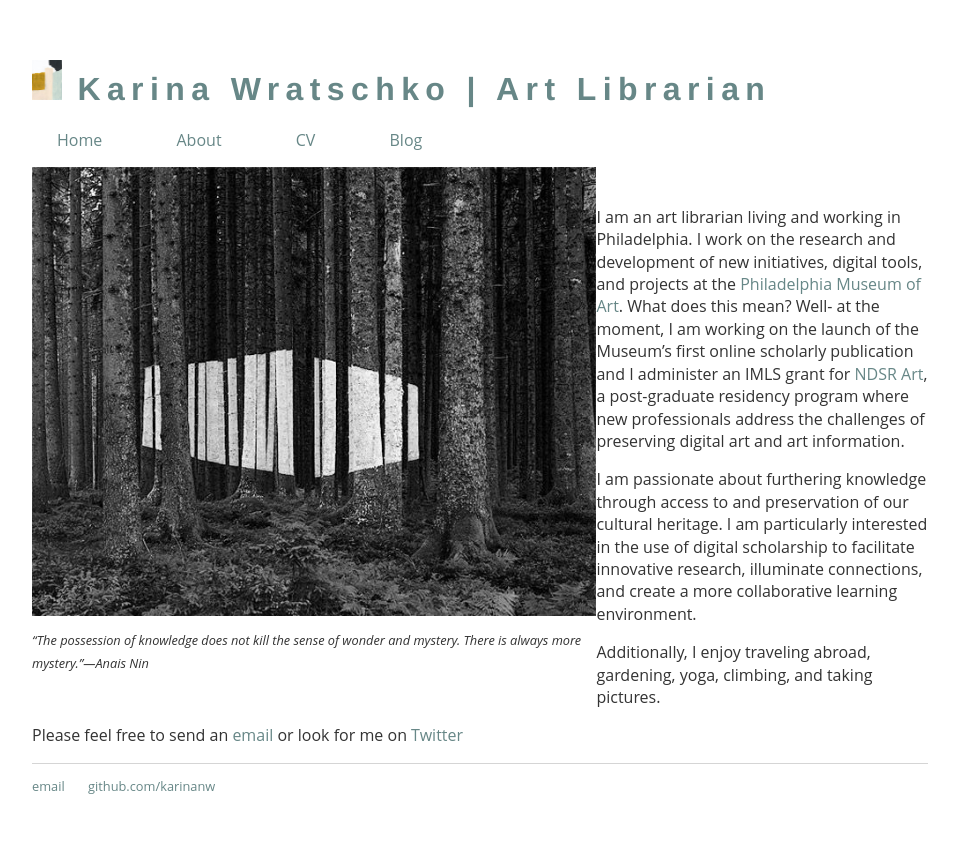
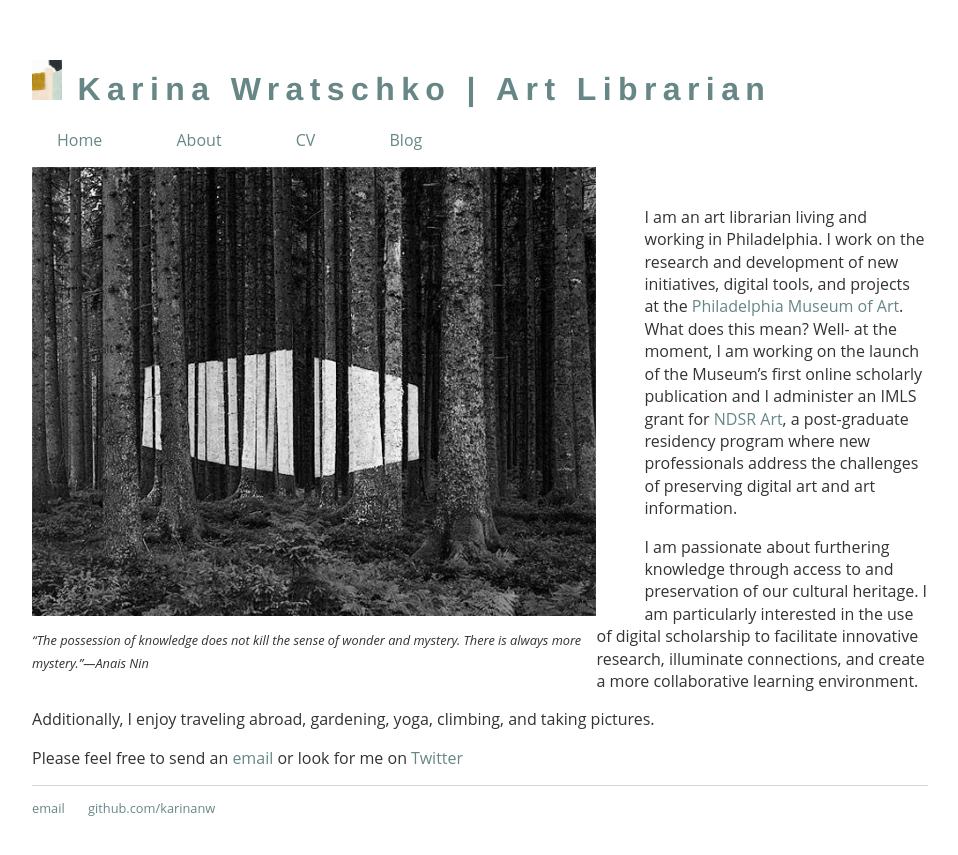
Before and after one commit to karinanw/karinanw.github.io, a Jekyll site: the page built from index.md, in a window 1280 px wide. Shown: the top 855 px of the page, without its empty margins (160-1118 px from the left). Built offline with Jekyll 4.4.1, drawn with Linux system fonts in a browser that asks for light colours.

Commit message:
Update main.css

```diff
--- a/css/main.css
+++ b/css/main.css
@@ -77,7 +77,7 @@ ul.posts li {
 .homeimage img {
     width: 63%;
     float: left;
-    display: block;
+    margin: 0 3em 0 0;
 }
 
 .quotetext {
```
